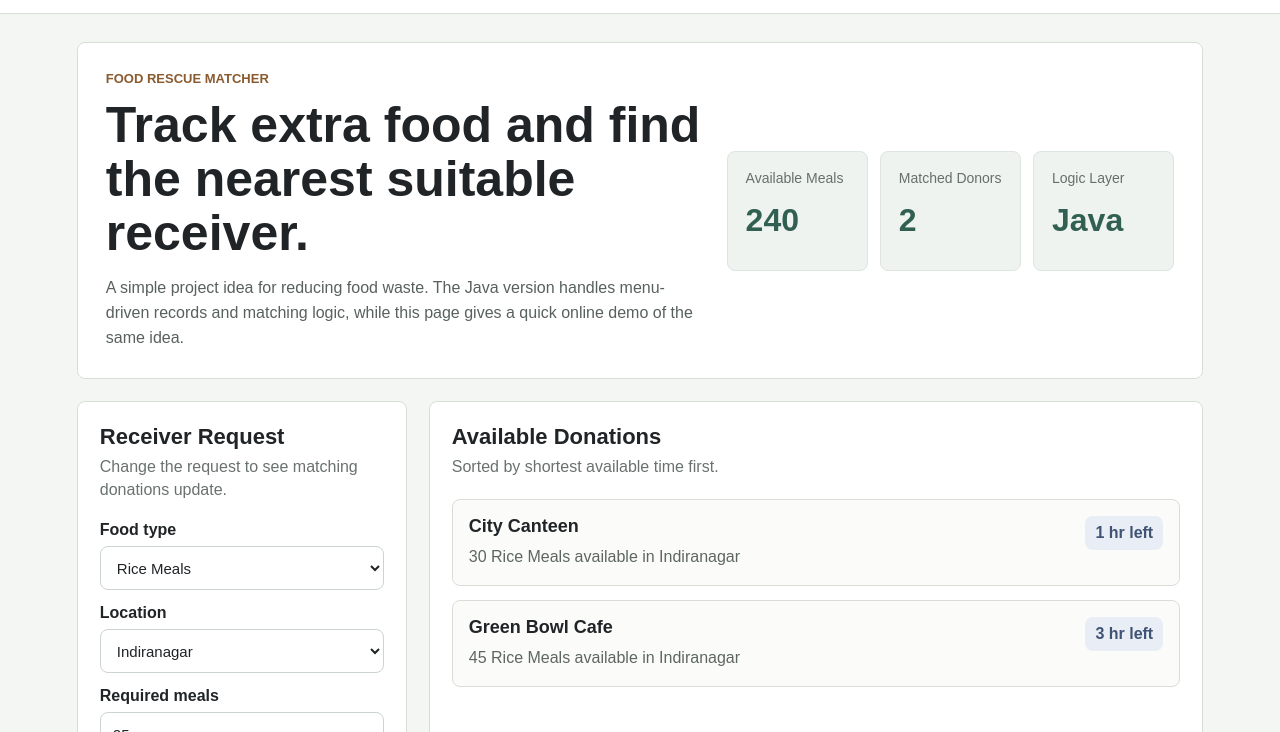
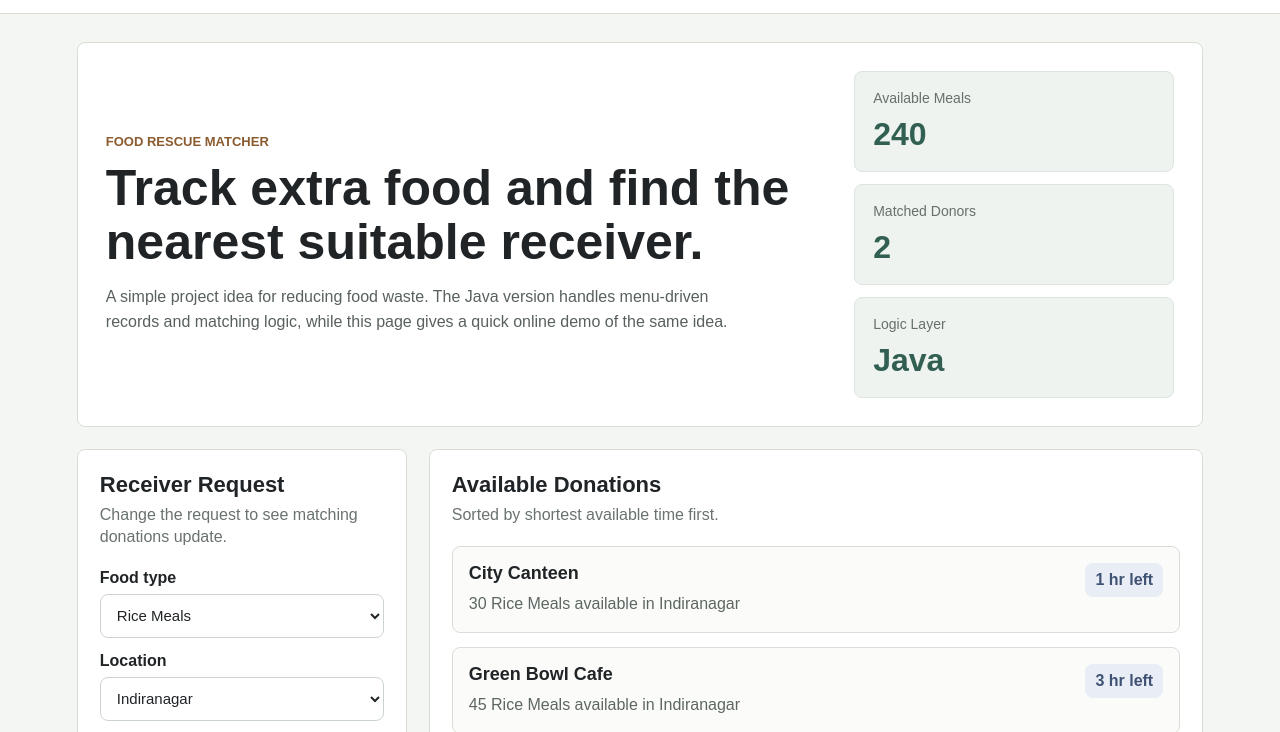
Before and after one commit to mandeepsharma18/MealBridge, a plain HTML site: page web/index.html in a window 1280 px wide. Shown: the part 64-796 px from the top of the page. Drawn offline with Linux system fonts and the light colour scheme.

Commit message:
Fix MealBridge stat layout

```diff
--- a/web/style.css
+++ b/web/style.css
@@ -76,7 +76,7 @@ main {
 .intro {
     min-height: 260px;
     display: grid;
-    grid-template-columns: 1.2fr 0.9fr;
+    grid-template-columns: minmax(0, 1fr) 320px;
     align-items: center;
     gap: 24px;
     padding: 28px;
@@ -111,12 +111,11 @@ main {
 
 .status-board {
     display: grid;
-    grid-template-columns: repeat(3, 1fr);
     gap: 12px;
 }
 
 .status-board article {
-    min-height: 120px;
+    min-height: 82px;
     padding: 18px;
     border-radius: 8px;
     background: #eef3ef;
@@ -131,7 +130,7 @@ main {
 
 .status-board strong {
     display: block;
-    margin-top: 16px;
+    margin-top: 10px;
     font-size: 32px;
     color: #315f52;
 }
```
